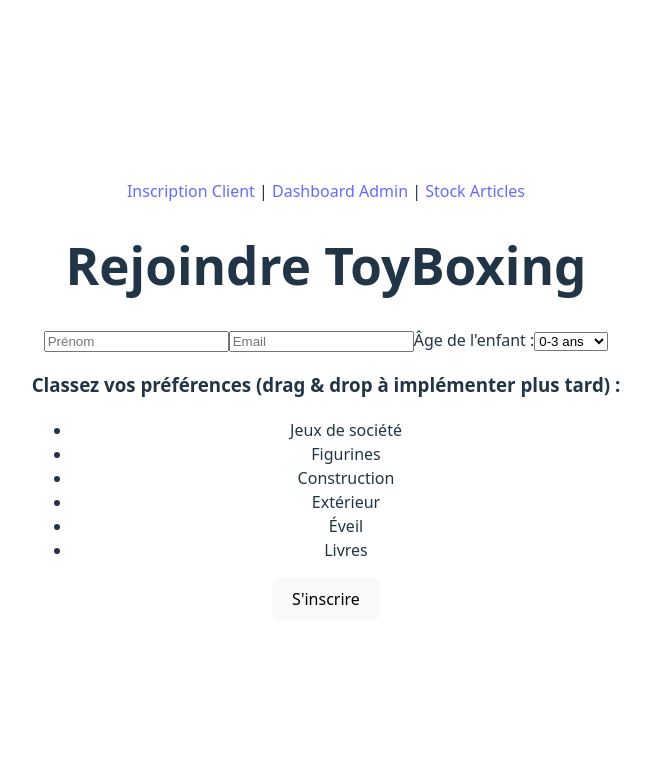
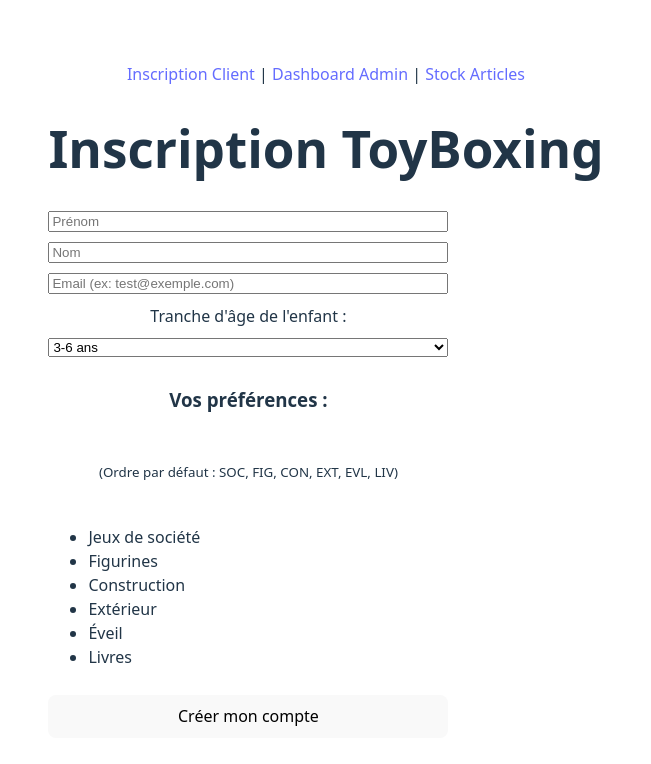
Before and after one commit to Geoffrey2501/FrontWebApp, a React app in the folder frontend/: page / in a window 1280 px wide. Shown: the top 764 px of the page, without its empty margins (314-965 px from the left). Built offline with nearby package versions, Linux system fonts and the light colour scheme; the HTML template or start-up script is replaced by a standard one.

Commit message:
pushpuysh

```diff
--- a/frontend/src/api.js
+++ b/frontend/src/api.js
@@ -1,6 +1,7 @@
 import axios from 'axios';
 
-const API_URL = 'http://localhost:5000'; // À ajuster selon ton serveur Flask
+//const API_URL = 'http://127.0.0.1:5000'; // À ajuster selon ton serveur Flask
+const API_URL = '';
 
 // Enums du sujet
 export const CATEGORIES = {
--- a/frontend/src/pages/admin/Dashboard.jsx
+++ b/frontend/src/pages/admin/Dashboard.jsx
@@ -20,7 +20,7 @@ export default function Dashboard() {
                 </div>
                 <div className="card">
                     <h3>Abonnés actifs</h3>
-                    <p style={{ fontSize: '24px' }}>{stats.total_subscribers}</p>
+                    <p style={{ fontSize: '24px' }}>{stats.active_subscribers}</p>
                 </div>
             </div>
             {/* Tu pourras ajouter des graphiques ici plus tard */}
--- a/frontend/src/pages/subscriber/Register.jsx
+++ b/frontend/src/pages/subscriber/Register.jsx
@@ -3,38 +3,77 @@ import { subscriberAPI, CATEGORIES, AGE_RANGES } from '../../api';
 
 export default function Register() {
     const [formData, setFormData] = useState({
-        first_name: '', last_name: '', email: '',
+        first_name: '',
+        last_name: '', // Ajouté pour corriger l'erreur "last_name requis"
+        email: '',
         child_age_range: 'PE',
-        category_preferences: Object.keys(CATEGORIES) // Ordre par défaut
+        category_preferences: Object.keys(CATEGORIES) // Contient les 6 codes : SOC, FIG, CON, EXT, EVL, LIV
     });
 
     const handleSubmit = async (e) => {
         e.preventDefault();
         try {
+            // On envoie les données au format JSON attendu par l'API
             await subscriberAPI.register(formData);
             alert("Inscription réussie !");
         } catch (err) {
-            alert("Erreur lors de l'inscription");
+            // On récupère la liste des erreurs renvoyées par le backend
+            const backendErrors = err.response?.data?.errors;
+            if (backendErrors) {
+                alert("Erreurs du serveur :\n- " + backendErrors.join("\n- "));
+            } else {
+                alert("Une erreur inconnue est survenue.");
+            }
         }
     };
 
     return (
-        <div>
-            <h1>Rejoindre ToyBoxing</h1>
-            <form onSubmit={handleSubmit}>
-                <input placeholder="Prénom" onChange={e => setFormData({...formData, first_name: e.target.value})} required />
-                <input placeholder="Email" type="email" onChange={e => setFormData({...formData, email: e.target.value})} required />
+        <div className="container">
+            <h1>Inscription ToyBoxing</h1>
+            <form onSubmit={handleSubmit} style={{ display: 'flex', flexDirection: 'column', gap: '10px', maxWidth: '400px' }}>
 
-                <label>Âge de l'enfant :</label>
-                <select onChange={e => setFormData({...formData, child_age_range: e.target.value})}>
-                    {Object.entries(AGE_RANGES).map(([k, v]) => <option key={k} value={k}>{v}</option>)}
+                <input
+                    placeholder="Prénom"
+                    value={formData.first_name}
+                    onChange={e => setFormData({...formData, first_name: e.target.value})}
+                    required
+                />
+
+                {/* NOUVEAU CHAMP : Nom de famille */}
+                <input
+                    placeholder="Nom"
+                    value={formData.last_name}
+                    onChange={e => setFormData({...formData, last_name: e.target.value})}
+                    required
+                />
+
+                <input
+                    placeholder="Email (ex: test@exemple.com)"
+                    type="email"
+                    value={formData.email}
+                    onChange={e => setFormData({...formData, email: e.target.value})}
+                    required
+                />
+
+                <label>Tranche d'âge de l'enfant :</label>
+                <select
+                    value={formData.child_age_range}
+                    onChange={e => setFormData({...formData, child_age_range: e.target.value})}
+                >
+                    {Object.entries(AGE_RANGES).map(([key, label]) => (
+                        <option key={key} value={key}>{label}</option>
+                    ))}
                 </select>
 
-                <h3>Classez vos préférences (drag & drop à implémenter plus tard) :</h3>
-                {/* Liste simple pour le moment */}
-                <ul>{formData.category_preferences.map(cat => <li key={cat}>{CATEGORIES[cat]}</li>)}</ul>
+                <h3>Vos préférences :</h3>
+                <p><small>(Ordre par défaut : {formData.category_preferences.join(', ')})</small></p>
+                <ul style={{ textAlign: 'left' }}>
+                    {formData.category_preferences.map(cat => (
+                        <li key={cat}>{CATEGORIES[cat]}</li>
+                    ))}
+                </ul>
 
-                <button type="submit">S'inscrire</button>
+                <button type="submit">Créer mon compte</button>
             </form>
         </div>
     );
--- a/frontend/vite.config.js
+++ b/frontend/vite.config.js
@@ -1,7 +1,22 @@
 import { defineConfig } from 'vite'
-import react from '@vitejs/plugin-react-swc'
+import react from '@vitejs/plugin-react-swc' // <--- Bien vérifier le nom ici
 
-// https://vite.dev/config/
+// https://vitejs.dev/config/
 export default defineConfig({
   plugins: [react()],
+  server: {
+    proxy: {
+      // On intercepte les appels API pour les rediriger vers le backend
+      '/subscriber': {
+        target: 'http://127.0.0.1:5000',
+        changeOrigin: true,
+        secure: false,
+      },
+      '/admin': {
+        target: 'http://127.0.0.1:5000',
+        changeOrigin: true,
+        secure: false,
+      },
+    },
+  },
 })
```
